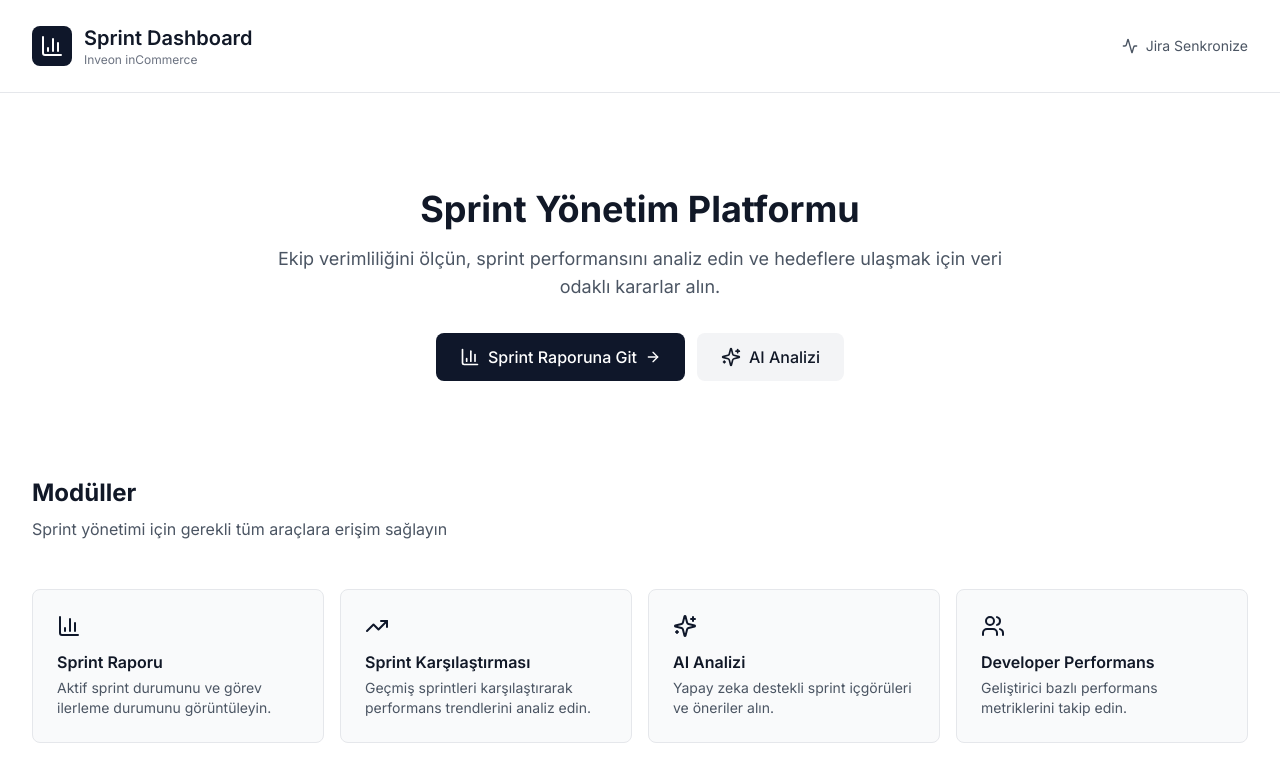
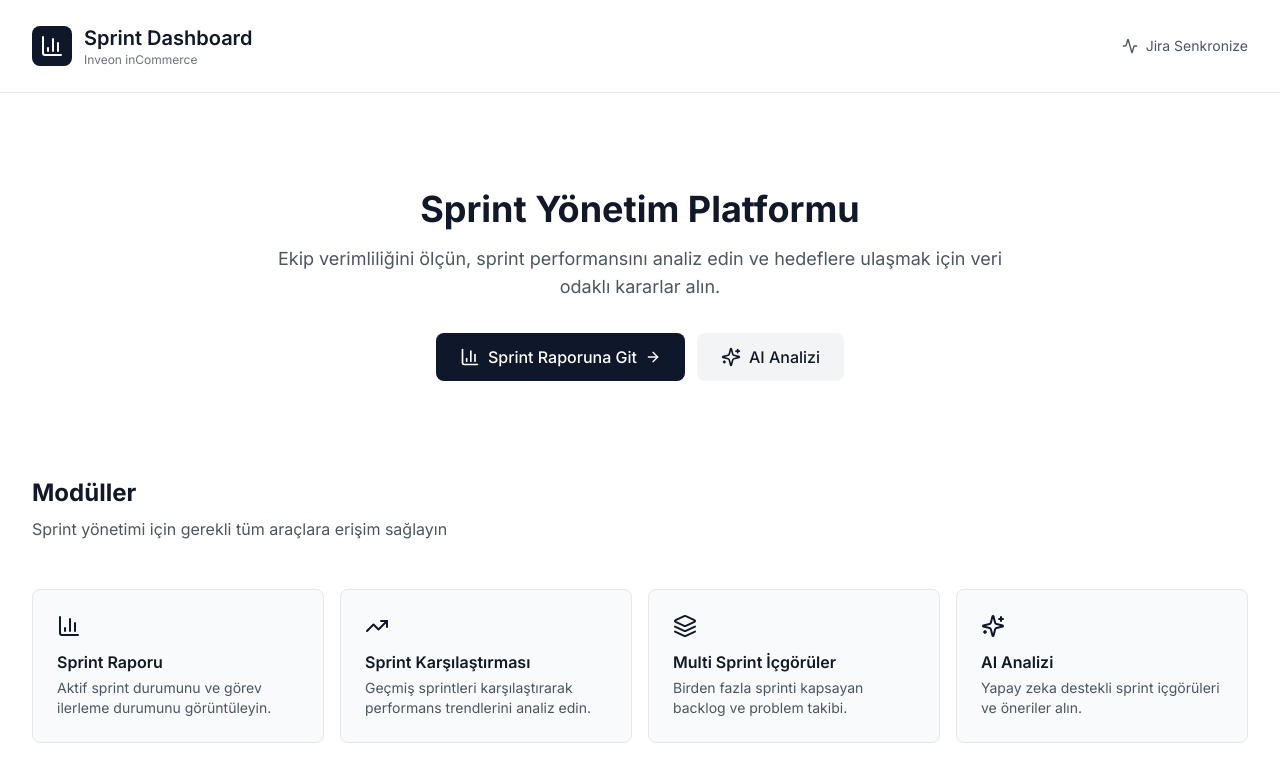
Before and after one commit to inveontech/sprint-dashboard, a Next.js app: page / in a window 1280 px wide. Shown: the top 757 px of the page. Built offline with nearby package versions, Linux system fonts and the light colour scheme.

Commit message:
Add: Multi Sprint çgörüler module to homepage

```diff
--- a/app/page.tsx
+++ b/app/page.tsx
@@ -12,6 +12,7 @@ import {
   UserCheck,
   ArrowRight,
   Activity,
+  Layers,
 } from 'lucide-react';
 
 const modules = [
@@ -26,6 +27,12 @@ const modules = [
     description: 'Geçmiş sprintleri karşılaştırarak performans trendlerini analiz edin.',
     href: '/sprint-comparison',
     icon: TrendingUp,
+  },
+  {
+    title: 'Multi Sprint İçgörüler',
+    description: 'Birden fazla sprinti kapsayan backlog ve problem takibi.',
+    href: '/sprint-insights/multi-sprint',
+    icon: Layers,
   },
   {
     title: 'AI Analizi',
```
